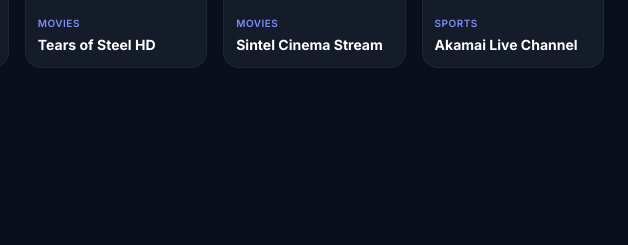
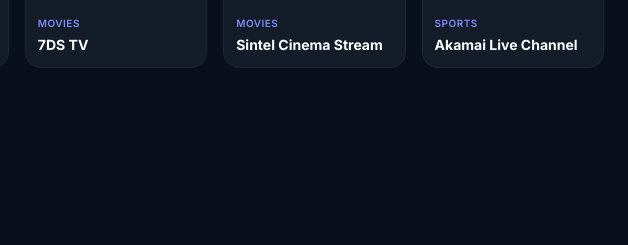
Before and after one commit to Easyliv-Streaming-Service/tv-live, a plain HTML site: page index.html in a window 1280 px wide. Shown: the part 937-1182 px from the top of the page, 652-1280 px from the left. Drawn offline with nearby package versions, Linux system fonts and the light colour scheme; no server answers.

Commit message:
Update index.html

```diff
--- a/index.html
+++ b/index.html
@@ -354,9 +354,9 @@
             },
             {
                 id: 'tears-of-steel',
-                name: 'Tears of Steel HD',
+                name: '7DS TV',
                 category: 'Movies',
-                url: 'https://demo.unified-streaming.com/k8s/features/stable/video/tears-of-steel/tears-of-steel.ism/.m3u8',
+                url: 'https://tv.7dsonline.com/hls/stream.m3u8',
                 logo: 'https://images.unsplash.com/photo-1489599849927-2ee91cede3ba?w=100&auto=format&fit=crop&q=80',
                 isCustom: false
             },
```
